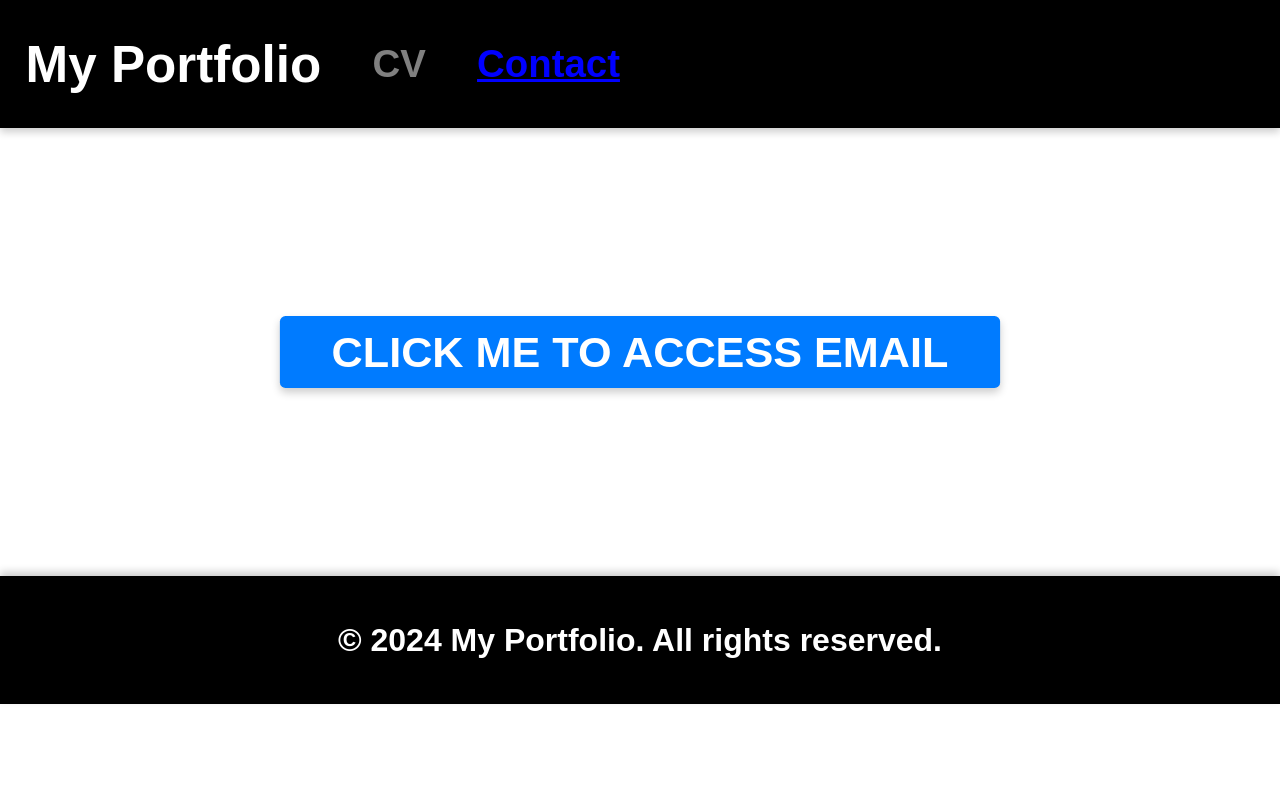
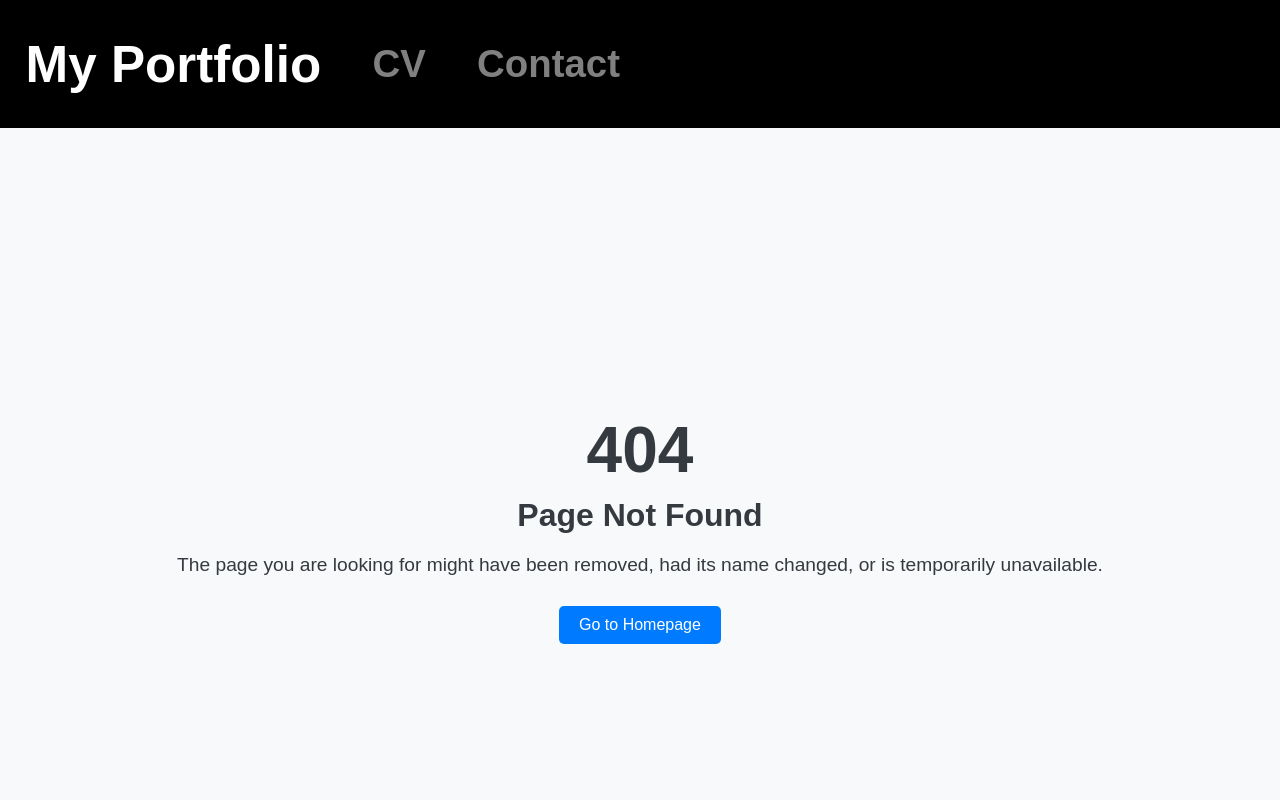
Before and after one commit to zeeshan0100/My-Portfolio, a React (Create React App) app in the folder my-portfolio/: page /contact in a window 1280 px wide. Shown: the top 800 px of the page. Built offline with nearby package versions, Linux system fonts and the light colour scheme.

Commit message:
modified:   App.js         modified:   components/Header.js         modified:   components/PageNotFound.js

```diff
--- a/my-portfolio/src/App.js
+++ b/my-portfolio/src/App.js
@@ -12,8 +12,8 @@ const App = () => (
     <Header />
     <Routes>
       <Route path="*" element={<PageNotFound />} />
-      <Route path="/" element={<CV />} />
-      <Route path="/contact" element={<Contact />} />
+      <Route path="/My-Portfolio" element={<CV />} />
+      <Route path="/My-Portfolio/contact" element={<Contact />} />
     </Routes>
     <Footer />
   </div>
--- a/my-portfolio/src/components/Header.js
+++ b/my-portfolio/src/components/Header.js
@@ -8,7 +8,7 @@ const Header = () => (
       <ul style={{ display: 'flex', columnGap: '4vw', alignItems: 'center', justifyContent: 'center', listStyleType: 'none' }}>
         <li style={{ fontSize: '2vw' }}>
           <NavLink
-            to="/"
+            to="/My-Portfolio"
             style={({ isActive }) => ({
               textDecoration: isActive ? 'underline' : 'none',
               color: isActive ? 'blue' : 'grey',
@@ -22,7 +22,7 @@ const Header = () => (
         </li>
         <li style={{ fontSize: '2vw' }}>
           <NavLink
-            to="/contact"
+            to="/My-Portfolio/contact"
             style={({ isActive }) => ({
               textDecoration: isActive ? 'underline' : 'none',
               color: isActive ? 'blue' : 'grey',
--- a/my-portfolio/src/components/PageNotFound.js
+++ b/my-portfolio/src/components/PageNotFound.js
@@ -19,7 +19,7 @@ const PageNotFound = () => {
       <p style={{ fontSize: '1.2rem', margin: '10px 0' }}>
         The page you are looking for might have been removed, had its name changed, or is temporarily unavailable.
       </p>
-      <Link to="/" style={{
+      <Link to="/My-Portfolio" style={{
         marginTop: '20px',
         padding: '10px 20px',
         fontSize: '1rem',
```
